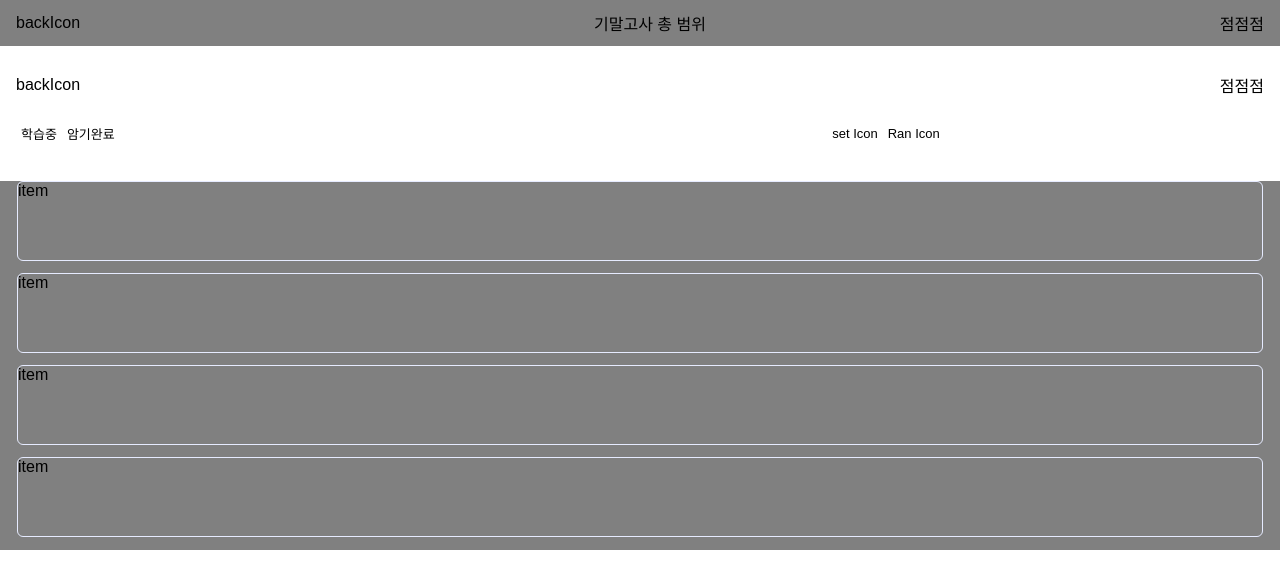
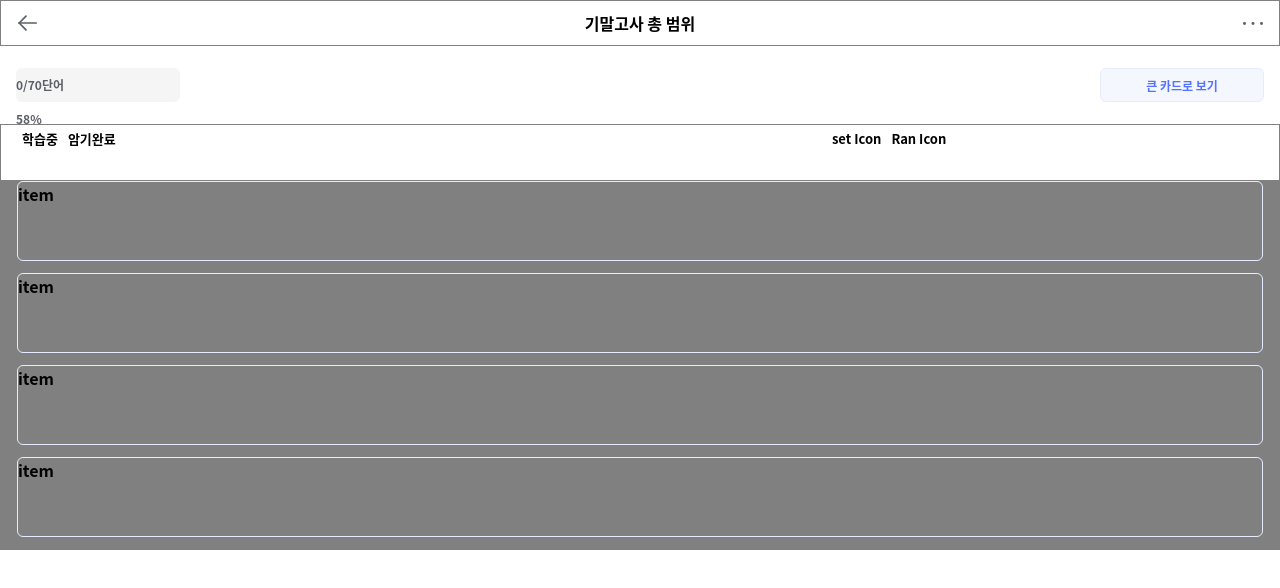
Before and after one commit to woohyun1031/Mise-Chery-Clone, a React (Create React App) app in the folder my-app/: page / in a window 1280 px wide. Shown: the top 588 px of the page. Built offline with nearby package versions, Linux system fonts and the light colour scheme.

Commit message:
Feat: Header Publishing

```diff
--- a/my-app/src/components/CardHeader.tsx
+++ b/my-app/src/components/CardHeader.tsx
@@ -4,7 +4,7 @@ import Grid from '../elements/Grid';
 const CardHeader = () => {
 	return (
 		<>
-			<Grid width='100%' height='57px' padding='0 16px' is_flex>
+			<Grid width='100%' height='57px' padding='0 16px' is_flex border>
 				<Grid width='35%'>
 					<Text>학습중</Text>
 					<Text>암기완료</Text>
--- a/my-app/src/components/Header.tsx
+++ b/my-app/src/components/Header.tsx
@@ -4,21 +4,25 @@ import Grid from '../elements/Grid';
 const Header = () => {
 	return (
 		<>
-			<HeaderBox>
-				<Grid width='100%' height='46px'>
-					<Grid is_flex bg='gray' padding='0 16px'>
-						<Icon>backIcon</Icon>
-						<div>기말고사 총 범위</div>
-						<Icon>점점점</Icon>
-					</Grid>
+			<Grid width='100%' height='46px' is_shadow border>
+				<Grid is_flex bg='#ffff' padding='0 16px'>
+					<Icon src='images/back_icon.svg' />
+					<div>기말고사 총 범위</div>
+					<Icon src='images/menu_icon.svg' />
 				</Grid>
-			</HeaderBox>
+			</Grid>
 		</>
 	);
 };
 
 export default Header;
 
-const HeaderBox = styled.header``;
-
-const Icon = styled.div``;
+const Icon = styled.div<{ src: string }>`
+	width: 20px;
+	height: 16px;
+	color: black;
+	background-image: url(${({ src }) => (src ? src : 'none')});
+	background-size: contain;
+	background-position: center center;
+	background-repeat: no-repeat;
+`;
--- a/my-app/src/components/SubHeader.tsx
+++ b/my-app/src/components/SubHeader.tsx
@@ -6,8 +6,11 @@ const SubHeader = () => {
 		<>
 			<Grid width='100%' height='78px' padding='0 16px'>
 				<Grid is_flex>
-					<Icon>backIcon</Icon>
-					<Icon>점점점</Icon>
+					<SectionLeft>
+						<Text>0/70단어</Text>
+						<Text>58%</Text>
+					</SectionLeft>
+					<SectionRight>큰 카드로 보기</SectionRight>
 				</Grid>
 			</Grid>
 		</>
@@ -16,4 +19,28 @@ const SubHeader = () => {
 
 export default SubHeader;
 
-const Icon = styled.div``;
+const SectionLeft = styled.div`
+	width: 164px;
+	height: 34px;
+
+	background-color: #f5f5f5;
+	border-radius: 6px;
+`;
+const SectionRight = styled.div`
+	width: 164px;
+	height: 34px;
+	line-height: 34px;
+	text-align: center;
+	font-size: 12px;
+	color: #5471ff;
+
+	background-color: #f5f7ff;
+	border: 0.5px solid #e6ebff;
+	border-radius: 6px;
+`;
+
+const Text = styled.p`
+	line-height: 34px;
+	color: #5c5f66;
+	font-size: 12px;
+`;
--- a/my-app/src/elements/Grid.tsx
+++ b/my-app/src/elements/Grid.tsx
@@ -1,23 +1,40 @@
 import styled from 'styled-components';
 
 type GridProps = {
-	is_flex?: boolean;
 	width?: string;
 	height?: string;
 	padding?: string;
 	margin?: string;
 	bg?: string;
+	is_flex?: boolean;
+	is_shadow?: boolean;
 	children?: any;
+	zIndex?: string;
+	border?: boolean;
 };
 
 const Grid = (props: GridProps) => {
-	const { is_flex, width, height, padding, margin, bg, children } = props;
-	const styles = {
+	const {
 		is_flex,
+		is_shadow,
 		width,
 		height,
 		padding,
 		margin,
+		bg,
+		zIndex,
+		border,
+		children,
+	} = props;
+	const styles = {
+		is_flex,
+		is_shadow,
+		width,
+		height,
+		padding,
+		margin,
+		zIndex,
+		border,
 		bg,
 	};
 
@@ -28,10 +45,13 @@ export default Grid;
 
 const GridBox = styled.div<{
 	is_flex?: boolean;
+	is_shadow?: boolean;
 	width?: string;
 	height?: string;
 	padding?: string;
 	margin?: string;
+	zIndex?: string;
+	border?: boolean;
 	bg?: string;
 }>`
 	width: ${({ width }) => (width ? width : '100%')};
@@ -40,11 +60,15 @@ const GridBox = styled.div<{
 	padding: ${({ padding }) => (padding ? padding : '0px')};
 	margin: ${({ margin }) => (margin ? margin : '0px')};
 
+	background-color: ${({ bg }) => (bg ? bg : '#FFFFFF')};
+	box-sizing: border-box;
+	overflow: hidden;
+
 	display: ${({ is_flex }) => (is_flex ? 'flex' : 'block')};
 	${({ is_flex }) => (is_flex ? 'align-items: center' : '')};
 	${({ is_flex }) => (is_flex ? 'justify-content: space-between' : '')};
 
-	background-color: ${({ bg }) => (bg ? bg : '#FFFFFF')};
-	box-sizing: border-box;
-	overflow: hidden;
+	${({ border }) => (border ? 'border: 0.1px solid gray' : '')};
+	${({ is_shadow }) => (is_shadow ? 'box-shadow: 0 3px 6px black' : '')};
+	${({ zIndex }) => (zIndex ? `z-index:${zIndex}` : '')};
 `;
--- a/my-app/src/styles/GlobalStyle.ts
+++ b/my-app/src/styles/GlobalStyle.ts
@@ -5,7 +5,8 @@ const GlobalStyle = createGlobalStyle`
     margin: 0;
     padding: 0;
     box-sizing: border-box;
-    font-family: 'Noto Sans KR', sans-serif;
+    font-family: 'Noto Sans CJK KR', sans-serif;
+    font-weight: bold;
   }
   body {
     background-color: #ffff;
```
Also changed, not shown: my-app/src/components/Modal.tsx (added, +26 -0 lines), my-app/src/elements/Text.tsx (added, +47 -0 lines), my-app/public/images/back_icon.svg (added), my-app/public/images/menu_icon.svg (added).
